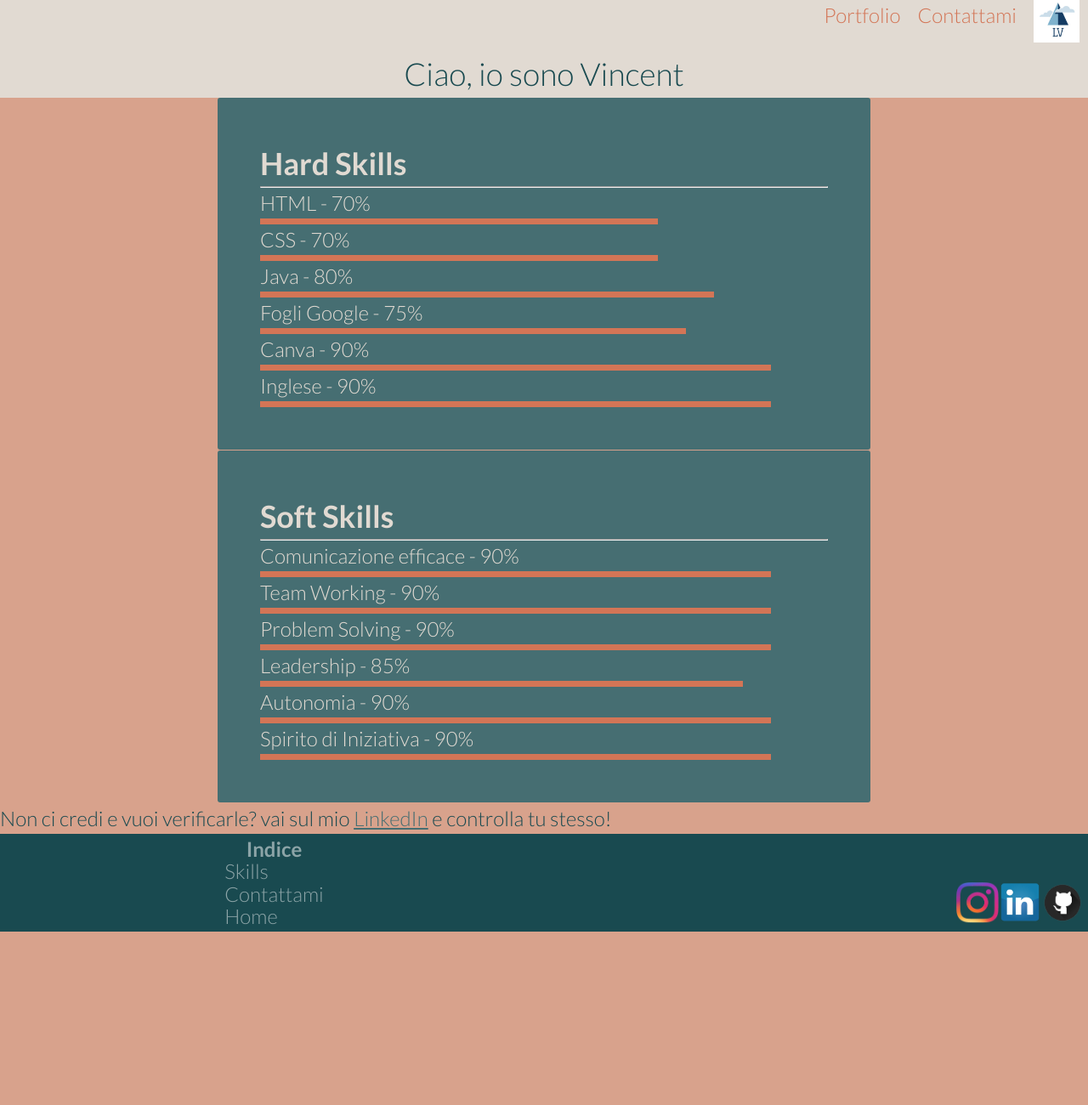
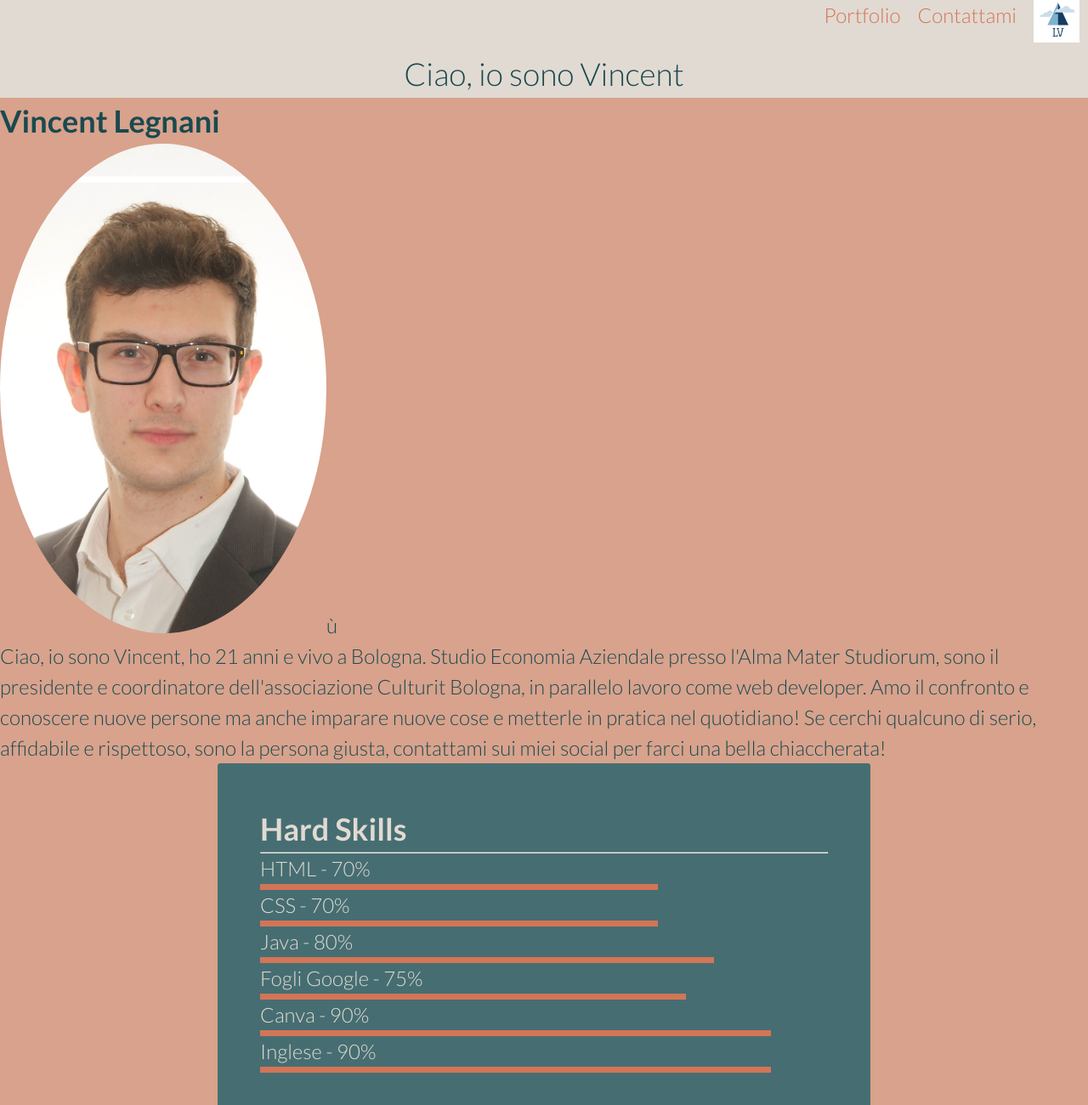
Before and after one commit to LVin100/vincent.legnani-HTML-e-CSS, a plain HTML site: page index.html in a window 1280 px wide. Shown: the top 1300 px of the page at 85% size. Before the commit the page ends 1096 px from the top, so only its background shows below. Drawn offline with Linux system fonts and the light colour scheme.

Commit message:
logo x home e sostituzione di skills con portfolio

```diff
--- a/index.html
+++ b/index.html
@@ -24,6 +24,7 @@
         </header>
 
       <!-- <div class="vertical">
+
             <div class="features-menu">
                 <ul>
                     <li><a class="features-links" href="./index.html">Home Page</a></li>
@@ -110,7 +111,22 @@
                 <img src="./assets/images/presentazione-culturit.jpg" alt="Immagine 1" width="25%" height="35%">
             </div>
         </div>-->
+       <section>
+           <div>
+          <h1> Vincent Legnani</h1>
+        </div>
+        <div>
+          <img src="./assets/images/primo-piano.jpg" alt="Primo Piano di Vincent Legnani" style="width: 30%; height: 30%; border-radius: 50%; ">ù
+        </div>
+       </section>
 
+        <section>
+            Ciao, io sono Vincent, ho 21 anni e vivo a Bologna.
+            Studio Economia Aziendale presso l'Alma Mater Studiorum, sono il presidente e coordinatore dell'associazione
+            <a>Culturit Bologna</a>, in parallelo lavoro come web developer.
+            Amo il confronto e conoscere nuove persone ma anche imparare nuove cose e metterle in pratica nel quotidiano!
+            Se cerchi qualcuno di serio, affidabile e rispettoso, sono la persona giusta, contattami sui miei social per farci una bella chiaccherata!
+        </section>
 
 
         <section class="skill-page-area">
@@ -163,7 +179,7 @@
             <nav class="index">
                 <h4>Indice</h4>
                 <ul>
-                <li><a href="./assets/skills/index.html" class="green-links">Skills</a></li>
+                <li><a href="./assets/portfolio/portfolio.html" class="green-links">Portfolio</a></li>
                 <li><a href="./assets/contact-me/index.html" class="green-links">Contattami</li>
                 <li><a href="#over-nav" class="green-links">Home</a></li>
                 </ul>
```
Also changed, not shown: assets/contact-me/index.html (+1 -1 lines), assets/terms-conditions/index.html (+1 -1 lines).
